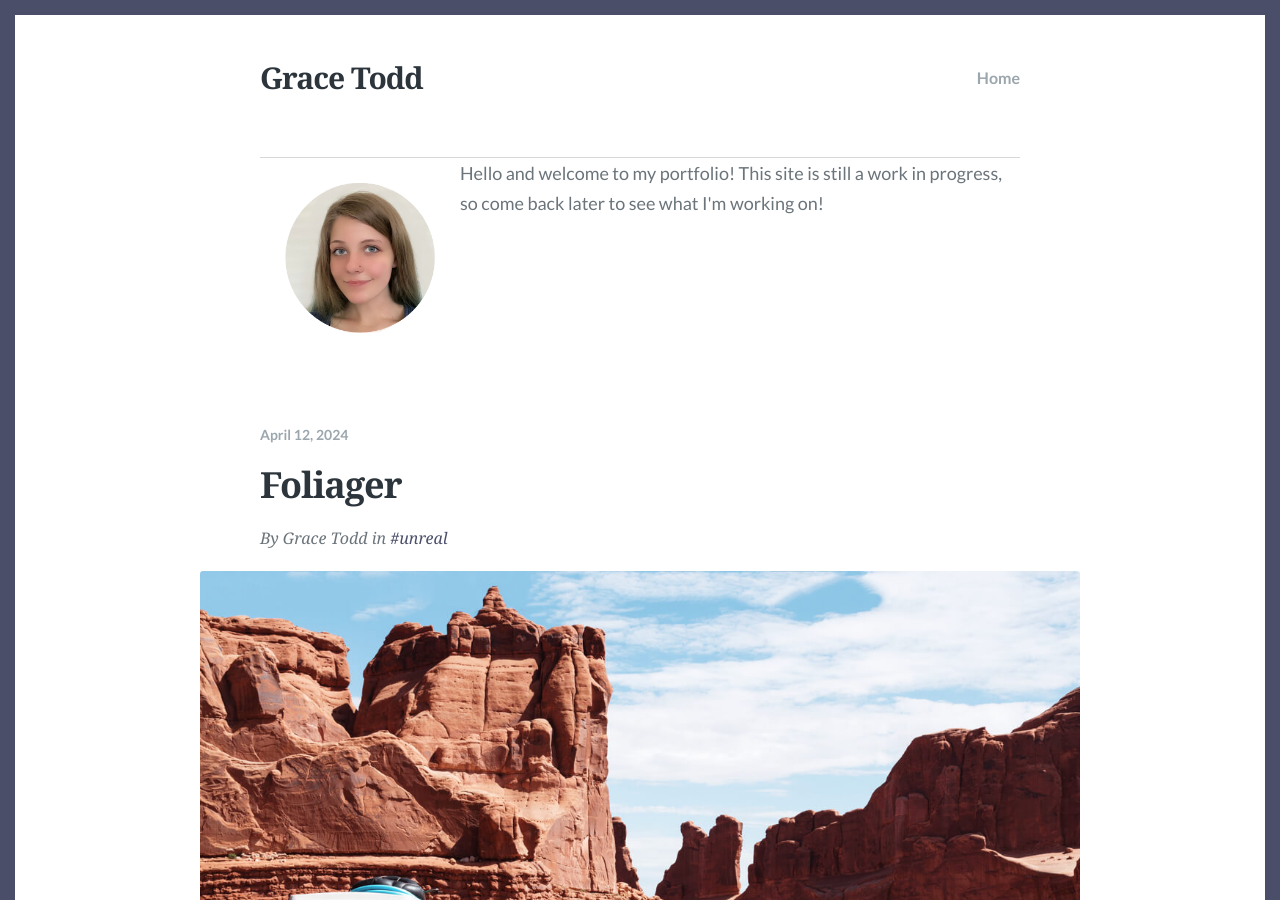
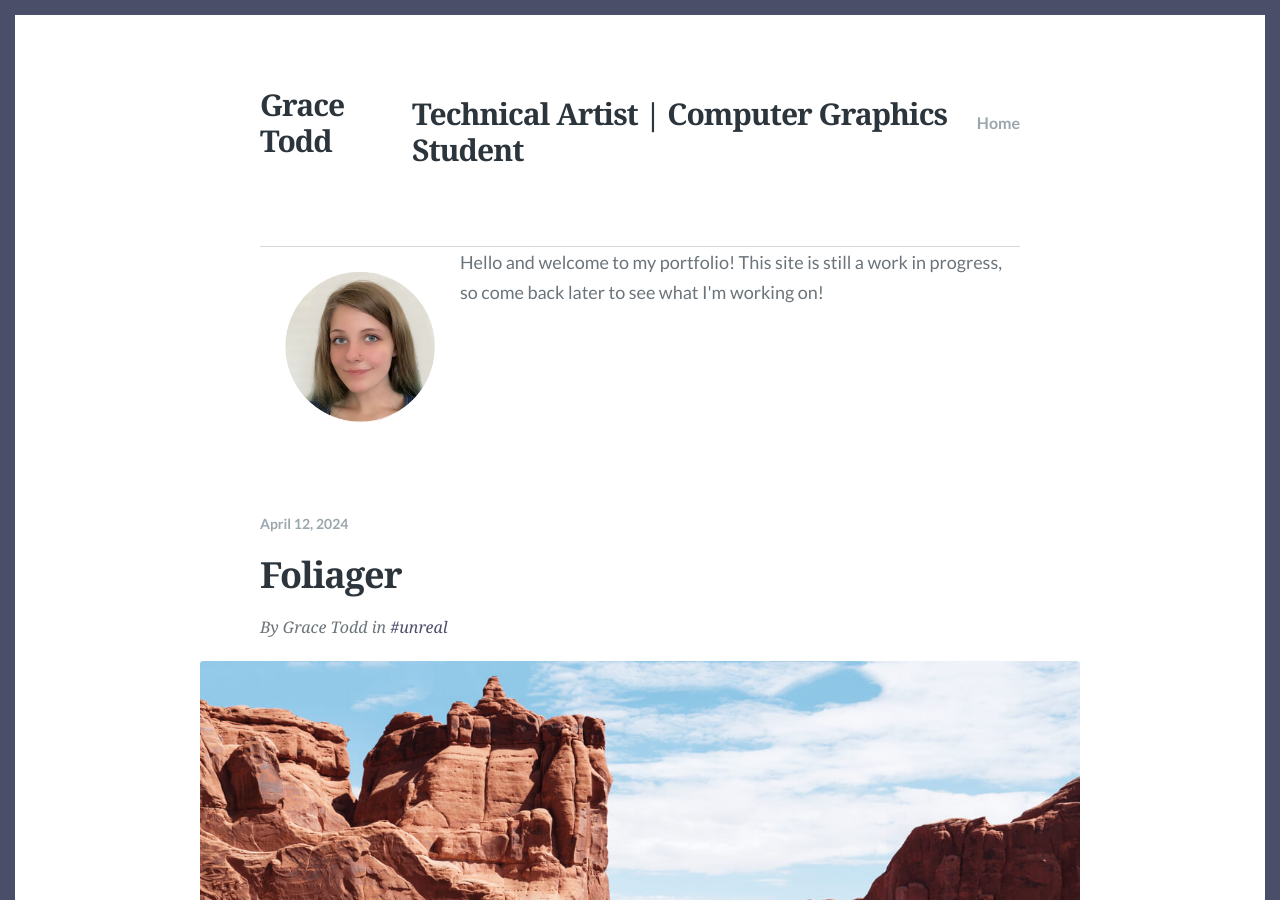
Before and after one commit to toddgr/toddgr.github.io, a Jekyll site: the page built from index.html, in a window 1280 px wide and 900 px high. Built offline with Jekyll 4.4.1, drawn with Linux system fonts in a browser that asks for light colours; some web fonts are replaced; the list of posts is cut into pages by our own code.

Commit message:
add subheading to site header

```diff
--- a/_includes/header.html
+++ b/_includes/header.html
@@ -1,8 +1,10 @@
 <header class="site-header">
   {% if page.url == "/" %}
   <h1 class="site-title"><a class="logo-text" href="{{ site.baseurl }}/">{{site.title}}</a></h1>
+  <h2>Technical Artist | Computer Graphics Student</h2>
   {% else %}
   <p class="site-title"><a class="logo-text" href="{{ site.baseurl }}/">{{site.title}}</a></p>
+  <p>Technical Artist | Computer Graphics Student</p>
   {% endif %}
   <nav class="site-navigation">
     <div class="site-navigation-wrap">
```
